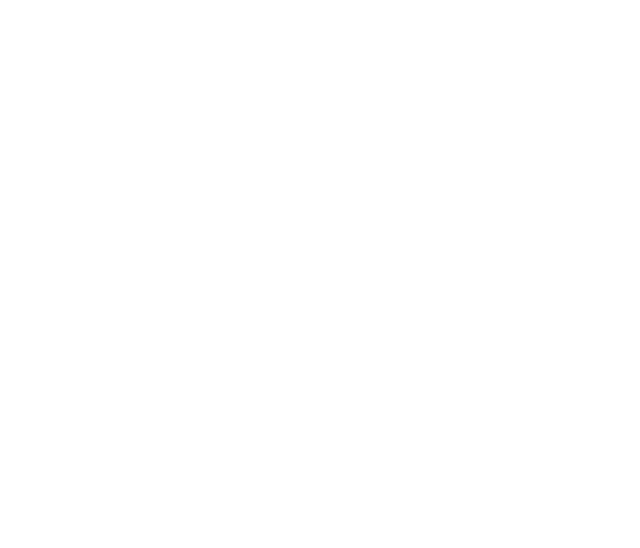
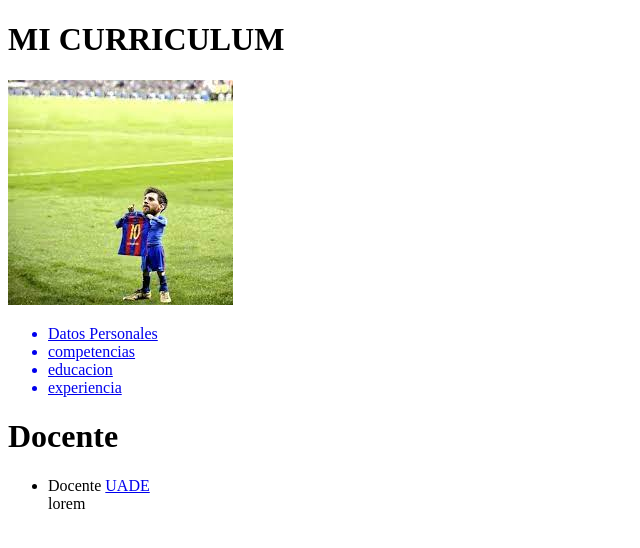
Before and after one commit to NicolasMancini03/nicolasmancinicv, a plain HTML site: page competencias.html in a window 1280 px wide. Shown: the whole page, without its empty margins (0-640 px from the left). Drawn offline with Linux system fonts and the light colour scheme.

Commit message:
ac tualizado

```diff
--- a/competencias.html
+++ b/competencias.html
@@ -0,0 +1,23 @@
+<!DOCTYPE html>
+<html lang="en">
+<head>
+    <meta charset="UTF-8">
+    <meta name="viewport" content="width=device-width, initial-scale=1.0">
+    <title>Mi curriculum</title>
+    <link rel="stylesheet" href="css/estilo.css">
+</head>
+<body>
+   <h1 encabezado >MI CURRICULUM</h1>
+   <img src="Messi.jfif" alt="Messii">
+   <ul>
+    <a href="index.html"> <li>Datos Personales</li></a>
+    <a href="competencias.html"> <li>competencias</li></a>
+    <a href="educacion.html"> <li> educacion</li></a>
+    <a href="experiencia.html"> <li> experiencia</li></a>
+   </ul>
+   <h1>Docente</h1>
+   <ul>
+    <li>Docente <a href="https://www.uade.edu.ar/"> UADE </a></li>
+    lorem
+</body>
+</html>
```
Also changed, not shown: experiencia.html (+3 -1 lines).
